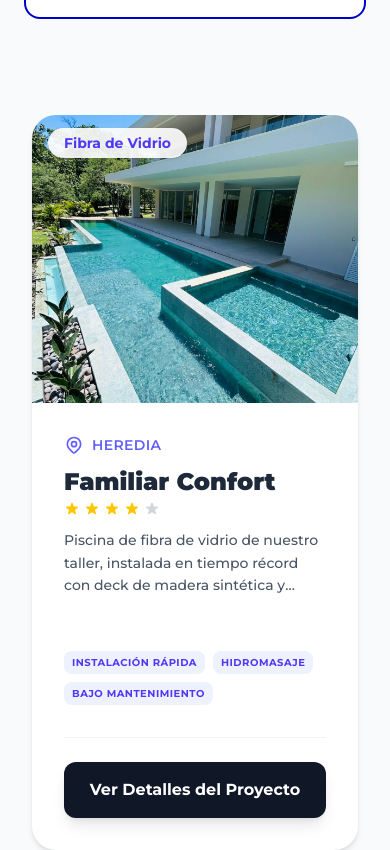
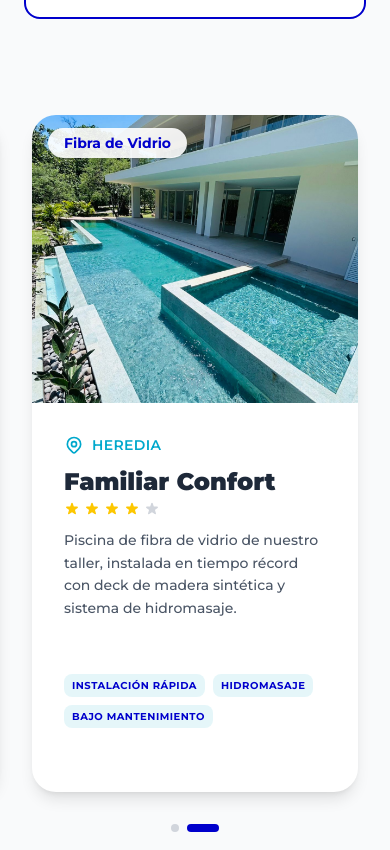
Before and after one commit to godlychrist/piscinascr, a Next.js app: page / in a window 390 px wide. Shown: the part 6143-6993 px from the top of the page. Built offline with nearby package versions, Linux system fonts and the light colour scheme.

Commit message:
feat: Add project data, implement a dynamic project slider component, and create new contact, preview, and projects pages.

```diff
--- a/src/app/components/ProjectSlider.jsx
+++ b/src/app/components/ProjectSlider.jsx
@@ -73,7 +73,7 @@ export default function ProjectSlider({ limit }) {
                 <>
                     <button
                         onClick={prevSlide}
-                        className="absolute left-[-20px] top-1/2 -translate-y-1/2 z-20 bg-white shadow-xl rounded-full p-3 text-indigo-600 hover:bg-indigo-600 hover:text-white transition-all duration-300 opacity-0 group-hover/slider:opacity-100 hidden md:block focus:opacity-100 focus:ring-2 focus:ring-indigo-500 outline-none"
+                        className="absolute left-[-20px] top-1/2 -translate-y-1/2 z-20 bg-white shadow-xl rounded-full p-3 text-brand-blue hover:bg-brand-blue hover:text-white transition-all duration-300 opacity-0 group-hover/slider:opacity-100 hidden md:block focus:opacity-100 focus:ring-2 focus:ring-brand-cyan outline-none"
                         aria-label="Anterior proyecto"
                     >
                         <svg className="w-6 h-6" fill="none" stroke="currentColor" viewBox="0 0 24 24" aria-hidden="true">
@@ -83,7 +83,7 @@ export default function ProjectSlider({ limit }) {
 
                     <button
                         onClick={nextSlide}
-                        className="absolute right-[-20px] top-1/2 -translate-y-1/2 z-20 bg-white shadow-xl rounded-full p-3 text-indigo-600 hover:bg-indigo-600 hover:text-white transition-all duration-300 opacity-0 group-hover/slider:opacity-100 hidden md:block focus:opacity-100 focus:ring-2 focus:ring-indigo-500 outline-none"
+                        className="absolute right-[-20px] top-1/2 -translate-y-1/2 z-20 bg-white shadow-xl rounded-full p-3 text-brand-blue hover:bg-brand-blue hover:text-white transition-all duration-300 opacity-0 group-hover/slider:opacity-100 hidden md:block focus:opacity-100 focus:ring-2 focus:ring-brand-cyan outline-none"
                         aria-label="Siguiente proyecto"
                     >
                         <svg className="w-6 h-6" fill="none" stroke="currentColor" viewBox="0 0 24 24" aria-hidden="true">
@@ -93,7 +93,7 @@ export default function ProjectSlider({ limit }) {
                 </>
             )}
 
-            <div className="overflow-hidden">
+            <div className="overflow-hidden -mx-4 px-4 py-12 -my-12">
                 <div
                     className={`flex transition-transform duration-700 ease-in-out ${!hasMultiplePages ? 'justify-center' : ''}`}
                     style={{
@@ -109,7 +109,7 @@ export default function ProjectSlider({ limit }) {
                             style={{ width: `${100 / itemsToShow}%` }}
                             role="listitem"
                         >
-                            <article className="bg-white rounded-3xl overflow-hidden shadow-md hover:shadow-2xl transition-all duration-500 transform hover:-translate-y-3 h-full flex flex-col">
+                            <article className="bg-white rounded-3xl overflow-hidden shadow-lg hover:shadow-2xl transition-all duration-500 transform hover:-translate-y-4 h-full flex flex-col">
                                 {/* Image Section */}
                                 <div className="relative h-72 w-full overflow-hidden">
                                     <Image
@@ -119,7 +119,7 @@ export default function ProjectSlider({ limit }) {
                                         className="object-cover transition-transform duration-700 hover:scale-110"
                                     />
                                     <div className="absolute top-4 left-4">
-                                        <span className="bg-white/90 backdrop-blur-sm text-indigo-600 px-4 py-1.5 rounded-full text-sm font-bold shadow-sm">
+                                        <span className="bg-white/90 backdrop-blur-sm text-brand-blue px-4 py-1.5 rounded-full text-sm font-bold shadow-sm">
                                             {project.type}
                                         </span>
                                     </div>
@@ -127,7 +127,7 @@ export default function ProjectSlider({ limit }) {
 
                                 {/* Content Section */}
                                 <div className="p-8 flex-grow flex flex-col">
-                                    <div className="flex items-center text-indigo-500 mb-3">
+                                    <div className="flex items-center text-brand-cyan mb-3">
                                         <svg className="w-5 h-5 mr-2" fill="none" stroke="currentColor" viewBox="0 0 24 24" aria-hidden="true">
                                             <path strokeLinecap="round" strokeLinejoin="round" strokeWidth={2} d="M17.657 16.657L13.414 20.9a1.998 1.998 0 01-2.827 0l-4.244-4.243a8 8 0 1111.314 0z" />
                                             <path strokeLinecap="round" strokeLinejoin="round" strokeWidth={2} d="M15 11a3 3 0 11-6 0 3 3 0 016 0z" />
@@ -141,23 +141,18 @@ export default function ProjectSlider({ limit }) {
 
                                     {renderStars(project.rating)}
 
-                                    <p className="text-gray-600 mb-6 leading-relaxed text-sm line-clamp-3 font-medium">
+                                    <p className="text-gray-600 mb-6 leading-relaxed text-sm font-medium">
                                         {project.description}
                                     </p>
 
                                     <div className="flex flex-wrap gap-2 mb-8 mt-auto">
                                         {project.features.map((feature, idx) => (
-                                            <span key={idx} className="bg-indigo-50 text-indigo-600 text-[10px] font-bold px-2 py-1 rounded-lg uppercase tracking-wider">
+                                            <span key={idx} className="bg-brand-cyan/10 text-brand-blue text-[10px] font-bold px-2 py-1 rounded-lg uppercase tracking-wider">
                                                 {feature}
                                             </span>
                                         ))}
                                     </div>
 
-                                    <div className="pt-6 border-t border-gray-100">
-                                        <button className="w-full bg-gray-900 text-white py-4 rounded-xl font-bold hover:bg-indigo-600 focus:bg-indigo-600 transition-colors shadow-lg active:scale-95 outline-none focus:ring-2 focus:ring-offset-2 focus:ring-indigo-500">
-                                            Ver Detalles del Proyecto
-                                        </button>
-                                    </div>
                                 </div>
                             </article>
                         </div>
@@ -174,7 +169,7 @@ export default function ProjectSlider({ limit }) {
                             role="tab"
                             aria-selected={currentIndex === i}
                             onClick={() => setCurrentIndex(i)}
-                            className={`h-2 transition-all duration-300 rounded-full focus:ring-2 focus:ring-offset-2 focus:ring-indigo-500 outline-none ${currentIndex === i ? 'w-8 bg-indigo-600' : 'w-2 bg-gray-300 hover:bg-gray-400'}`}
+                            className={`h-2 transition-all duration-300 rounded-full focus:ring-2 focus:ring-offset-2 focus:ring-brand-cyan outline-none ${currentIndex === i ? 'w-8 bg-brand-blue' : 'w-2 bg-gray-300 hover:bg-gray-400'}`}
                             aria-label={`Ir al grupo de proyectos ${i + 1}`}
                         />
                     ))}
```
